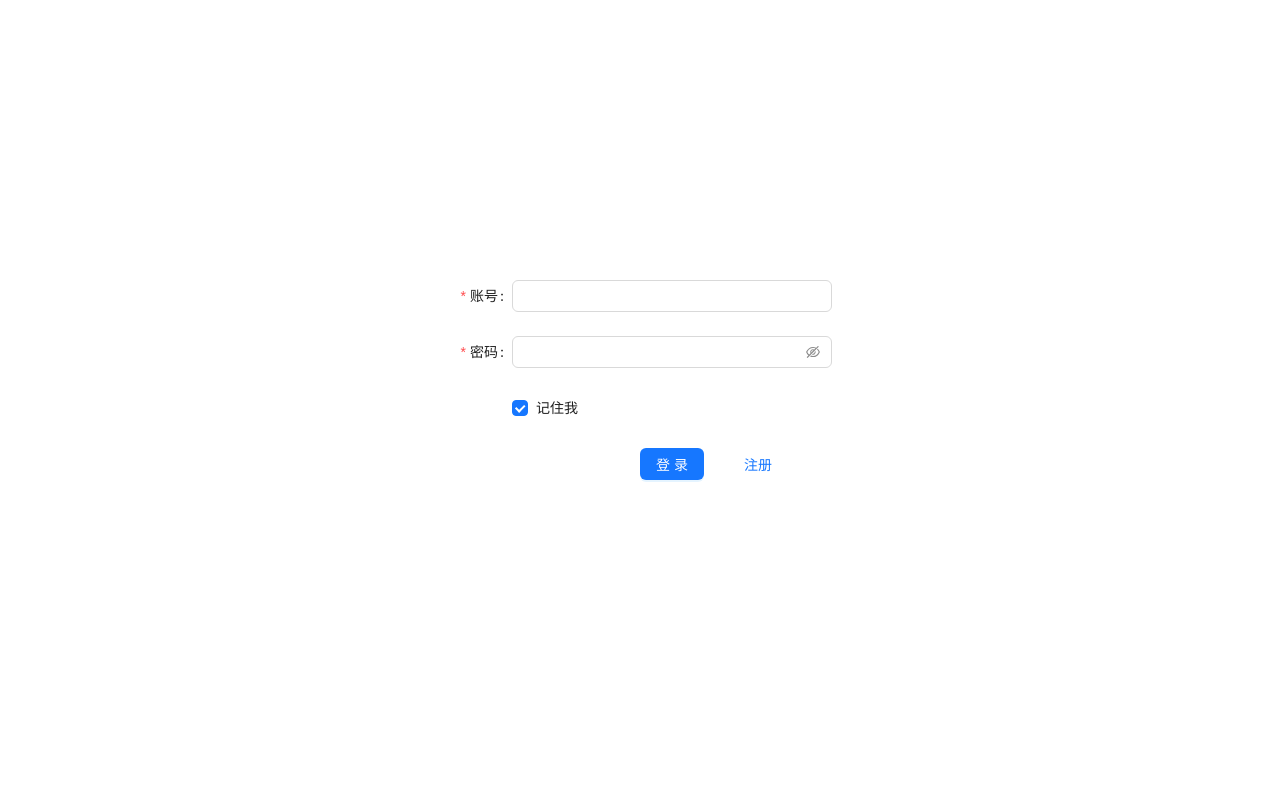
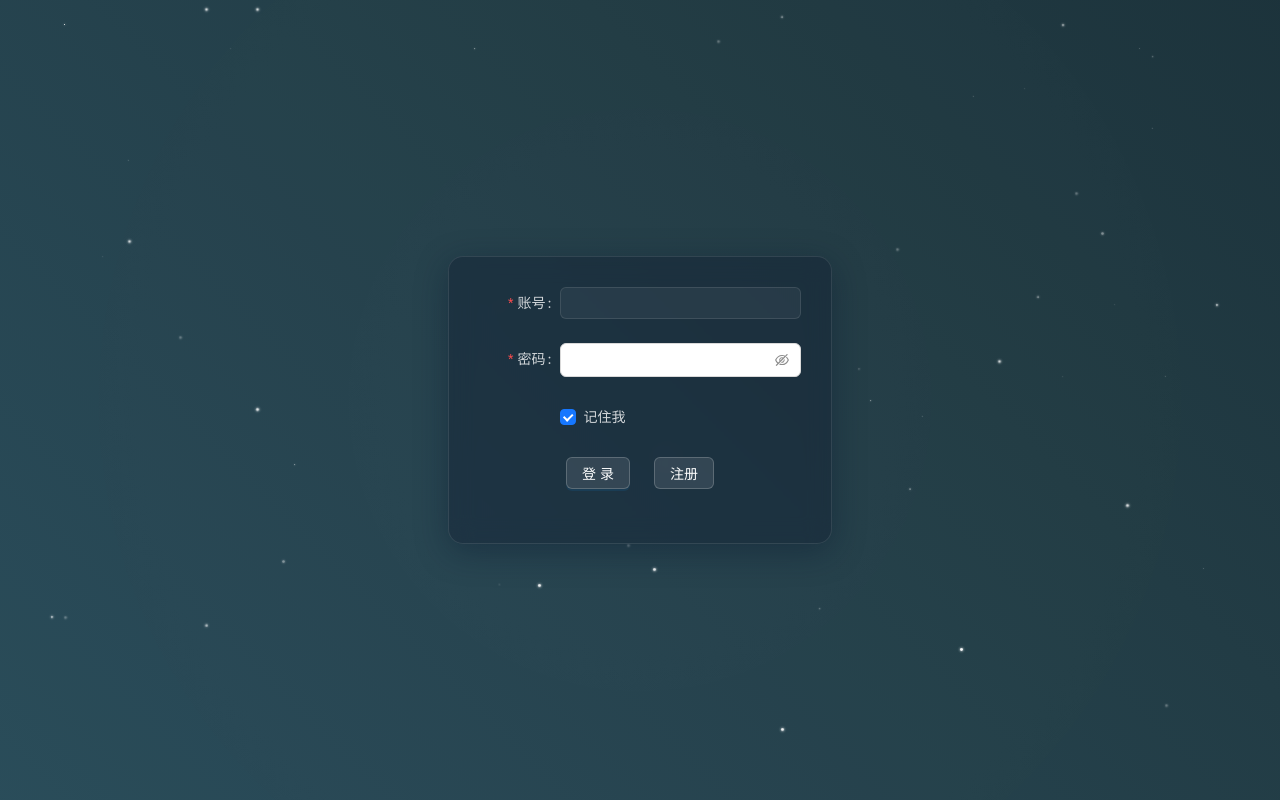
Before and after one commit to wanghengzz/React-Ts-Component, a React (Vite) app: page /login in a window 1280 px wide. Built offline with nearby package versions, Linux system fonts and the light colour scheme.

Commit message:
'登录页样式调整'

```diff
--- a/src/pages/Login/index.tsx
+++ b/src/pages/Login/index.tsx
@@ -2,7 +2,7 @@
  * @Author:
  * @Date: 2025-02-19 09:59:05
  * @LastEditors: Do not edit
- * @LastEditTime: 2025-02-19 16:58:47
+ * @LastEditTime: 2025-02-19 17:24:56
  * @Description:
  * @FilePath: \react-project\src\pages\Login\index.tsx
  */
@@ -63,10 +63,15 @@ const Login: React.FC = () => {
 
   return (
     <div className="login-container">
+      <div className="stars">
+        {[...Array(50)].map((_, index) => (
+          <span key={index}></span>
+        ))}
+      </div>
       <Form
         name="login-form"
-        labelCol={{ span: 4 }}
-        wrapperCol={{ span: 20 }}
+        labelCol={{ span: 6 }}
+        wrapperCol={{ span: 18 }}
         initialValues={{ remember: true }}
         onFinish={onFinish}
         onFinishFailed={onFinishFailed}
@@ -96,8 +101,8 @@ const Login: React.FC = () => {
           <Checkbox>记住我</Checkbox>
         </Form.Item>
 
-        <Form.Item label={null} wrapperCol={{ span: 24, offset: 12 }}>
-          <Space size="large">
+        <Form.Item label={null} wrapperCol={{ span: 24, offset: 0 }}>
+          <Space size="large" style={{ display: 'flex', justifyContent: 'center', width: '100%' }}>
             <Button type="primary" htmlType="submit">
               登录
             </Button>
--- a/src/pages/Login/login.scss
+++ b/src/pages/Login/login.scss
@@ -4,9 +4,156 @@
   display: flex;
   justify-content: center;
   align-items: center;
+  background: linear-gradient(
+    45deg,
+    #0a192f,
+    #20314f,
+    #2c5364,
+    #203a43,
+    #0f2027
+  );
+  background-size: 400% 400%;
+  animation: gradientBG 15s ease infinite;
+  position: relative;
+  overflow: hidden;
+
+  @keyframes gradientBG {
+    0% {
+      background-position: 0% 50%;
+    }
+    50% {
+      background-position: 100% 50%;
+    }
+    100% {
+      background-position: 0% 50%;
+    }
+  }
+
+  &::before {
+    content: '';
+    position: absolute;
+    width: 200%;
+    height: 200%;
+    background: radial-gradient(
+      circle at center,
+      rgba(255, 255, 255, 0.05) 0%,
+      transparent 60%
+    );
+    animation: aurora 20s infinite;
+  }
+
+  @keyframes aurora {
+    0% {
+      transform: rotate(0deg) scale(1);
+      opacity: 0.5;
+    }
+    50% {
+      transform: rotate(180deg) scale(1.2);
+      opacity: 0.3;
+    }
+    100% {
+      transform: rotate(360deg) scale(1);
+      opacity: 0.5;
+    }
+  }
+
+  .stars {
+    position: absolute;
+    width: 100%;
+    height: 100%;
+
+    span {
+      position: absolute;
+      background: #fff;
+      border-radius: 50%;
+      box-shadow: 0 0 3px #fff;
+      animation: twinkle var(--duration) infinite;
+
+      @for $i from 1 through 50 {
+        &:nth-child(#{$i}) {
+          --size: #{random(3)}px;
+          width: var(--size);
+          height: var(--size);
+          left: #{random(100)}vw;
+          top: #{random(100)}vh;
+          --duration: #{random(3) + 2}s;
+          animation-delay: #{random(5)}s;
+        }
+      }
+    }
+  }
 }
 
-#login-form{
+#login-form {
   width: 30%;
-  height: 30%;
+  min-width: 320px;
+  height: auto;
+  background: rgba(16, 28, 48, 0.4);
+  border-radius: 15px;
+  padding: 30px;
+  box-shadow: 0 8px 32px 0 rgba(10, 25, 47, 0.4);
+  backdrop-filter: blur(12px);
+  -webkit-backdrop-filter: blur(12px);
+  border: 1px solid rgba(255, 255, 255, 0.1);
+  transform: translateY(20px);
+  opacity: 0;
+  animation: fadeInUp 0.6s ease forwards;
+  position: relative;
+  z-index: 1;
+
+  input {
+    background: rgba(255, 255, 255, 0.05);
+    border: 1px solid rgba(255, 255, 255, 0.1);
+    color: #fff;
+    transition: all 0.3s ease;
+
+    &::placeholder {
+      color: rgba(255, 255, 255, 0.5);
+    }
+
+    &:focus {
+      background: rgba(255, 255, 255, 0.1);
+      border-color: rgba(255, 255, 255, 0.2);
+      box-shadow: 0 0 15px rgba(255, 255, 255, 0.1);
+    }
+  }
+
+  button {
+    background: rgba(255, 255, 255, 0.1);
+    border: 1px solid rgba(255, 255, 255, 0.2);
+    color: #fff;
+    transition: all 0.3s ease;
+
+    &:hover {
+      background: rgba(255, 255, 255, 0.2);
+      box-shadow: 0 0 20px rgba(255, 255, 255, 0.2);
+      transform: translateY(-2px);
+    }
+  }
+
+  label {
+    color: rgba(255, 255, 255, 0.8);
+  }
 }
+
+@keyframes fadeInUp {
+  from {
+    opacity: 0;
+    transform: translateY(20px);
+  }
+  to {
+    opacity: 1;
+    transform: translateY(0);
+  }
+}
+
+@keyframes twinkle {
+  0%, 100% {
+    opacity: 0.3;
+    transform: scale(0.8);
+  }
+  50% {
+    opacity: 1;
+    transform: scale(1);
+  }
+}
```
